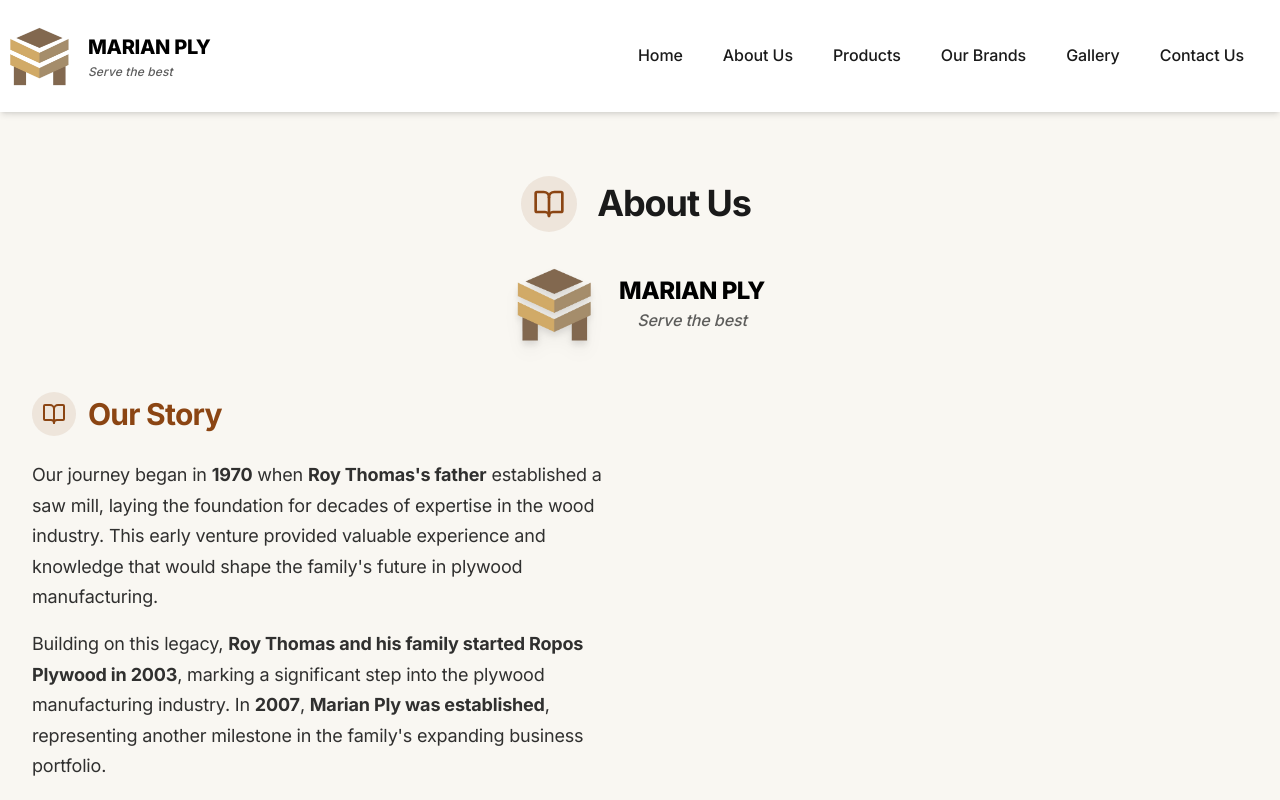
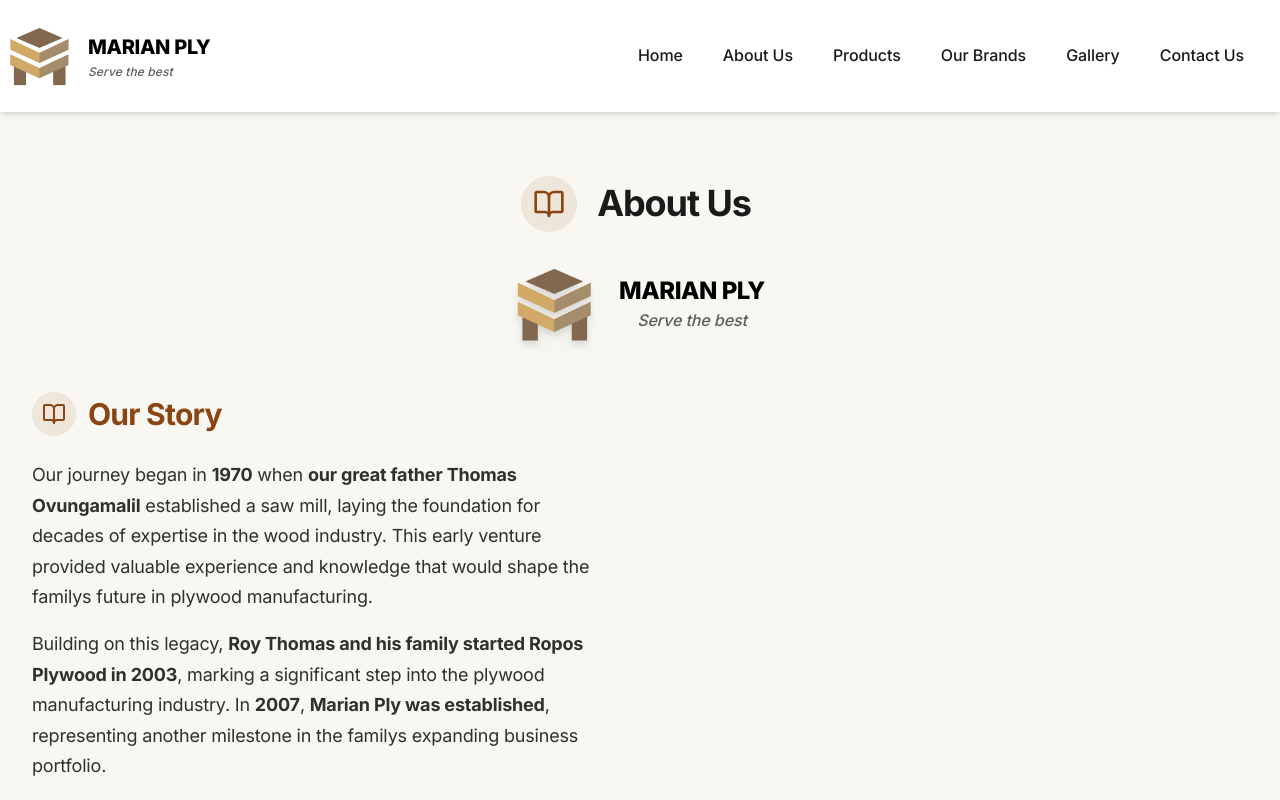
Before and after one commit to Austin2026marian/marian-ply-website, a Next.js app: page /about in a window 1280 px wide. Shown: the top 800 px of the page. Built offline with nearby package versions, Linux system fonts and the light colour scheme.

Commit message:
pqsql
Update website text and layout for Marian Ply pages

```diff
--- a/app/about/page.tsx
+++ b/app/about/page.tsx
@@ -63,10 +63,10 @@
                 </h2>
               </div>
               <p className="text-text/90 text-base md:text-lg leading-relaxed mb-4">
-                Our journey began in <strong>1970</strong> when <strong>Roy Thomas's father</strong> established a saw mill, laying the foundation for decades of expertise in the wood industry. This early venture provided valuable experience and knowledge that would shape the family's future in plywood manufacturing.
+                Our journey began in <strong>1970</strong> when <strong>our great father Thomas Ovungamalil</strong> established a saw mill, laying the foundation for decades of expertise in the wood industry. This early venture provided valuable experience and knowledge that would shape the familys future in plywood manufacturing.
               </p>
               <p className="text-text/90 text-base md:text-lg leading-relaxed mb-4">
-                Building on this legacy, <strong>Roy Thomas and his family started Ropos Plywood in 2003</strong>, marking a significant step into the plywood manufacturing industry. In <strong>2007</strong>, <strong>Marian Ply was established</strong>, representing another milestone in the family's expanding business portfolio.
+                Building on this legacy, <strong>Roy Thomas and his family started Ropos Plywood in 2003</strong>, marking a significant step into the plywood manufacturing industry. In <strong>2007</strong>, <strong>Marian Ply was established</strong>, representing another milestone in the familys expanding business portfolio.
               </p>
               <p className="text-text/90 text-base md:text-lg leading-relaxed mb-4">
                 In <strong>2012</strong>, Marian Ply was acquired from the previous owner and refounded by <strong>Roy Thomas</strong>. His sheer determination and hardwork paved the way for Marian Ply. The factory was re-established in 2012, marking the beginning of our journey under new leadership.
@@ -255,7 +255,7 @@
                 Managing Director & Founder
               </p>
               <p className="text-text/70 text-sm md:text-base italic">
-                Leading with vision and dedication to deliver premium quality plywood products. Founded Marian Ply in 2012 with sheer determination and hardwork, paving the way for the company's success and growth.
+                Leading with vision and dedication to deliver premium quality plywood products. Founded Marian Ply in 2012 with sheer determination and hardwork, paving the way for the companys success and growth.
               </p>
             </div>
 
--- a/app/contact/page.tsx
+++ b/app/contact/page.tsx
@@ -241,7 +241,7 @@
               {submitStatus === 'success' && (
                 <div className="flex items-center gap-2 p-3 bg-green-50 border border-green-200 rounded-lg text-green-700">
                   <CheckCircle2 className="w-5 h-5" />
-                  <span className="text-sm font-medium">Thank you! Your message has been sent successfully. We'll get back to you soon.</span>
+                  <span className="text-sm font-medium">Thank you! Your message has been sent successfully. We will get back to you soon.</span>
                 </div>
               )}
 
--- a/app/page.tsx
+++ b/app/page.tsx
@@ -662,7 +662,7 @@
     {
       year: '1970',
       title: 'Family Saw Mill Foundation',
-      description: "Roy Thomas's father established a saw mill, laying the foundation for decades of expertise in the wood industry. This early venture provided valuable experience and knowledge that would later shape the family's journey in plywood manufacturing.",
+      description: "Our great father Thomas Ovungamalil established a saw mill, laying the foundation for decades of expertise in the wood industry. This early venture provided valuable experience and knowledge that would later shape the family's journey in plywood manufacturing.",
       icon: Building2,
       color: 'bg-secondary',
     },
```
